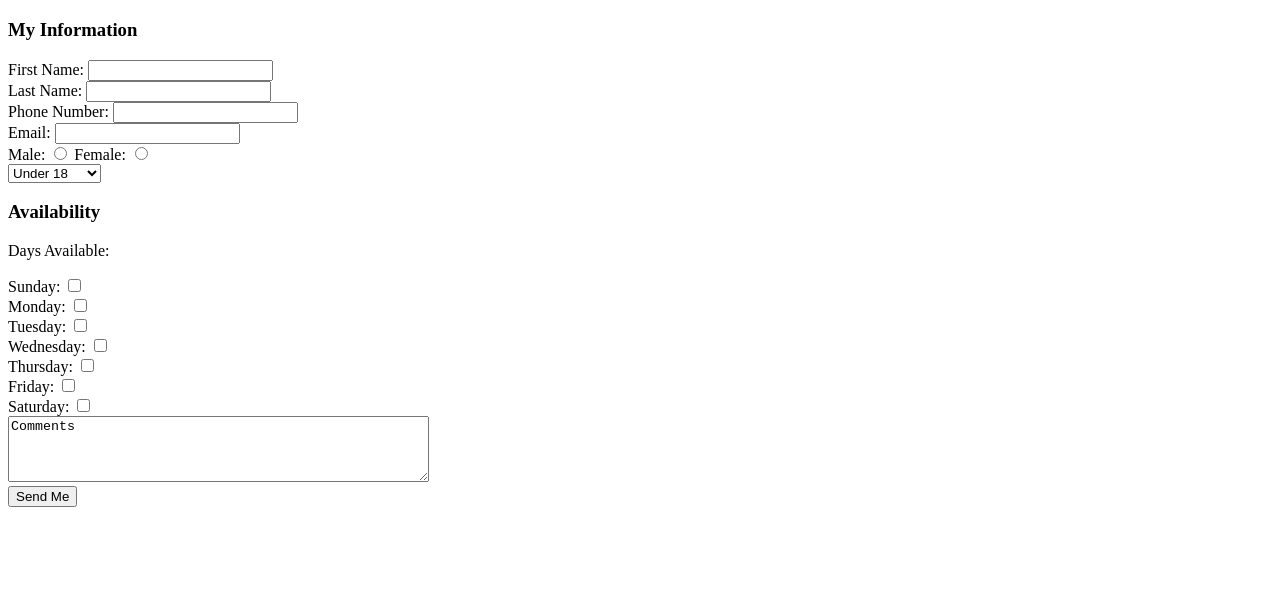
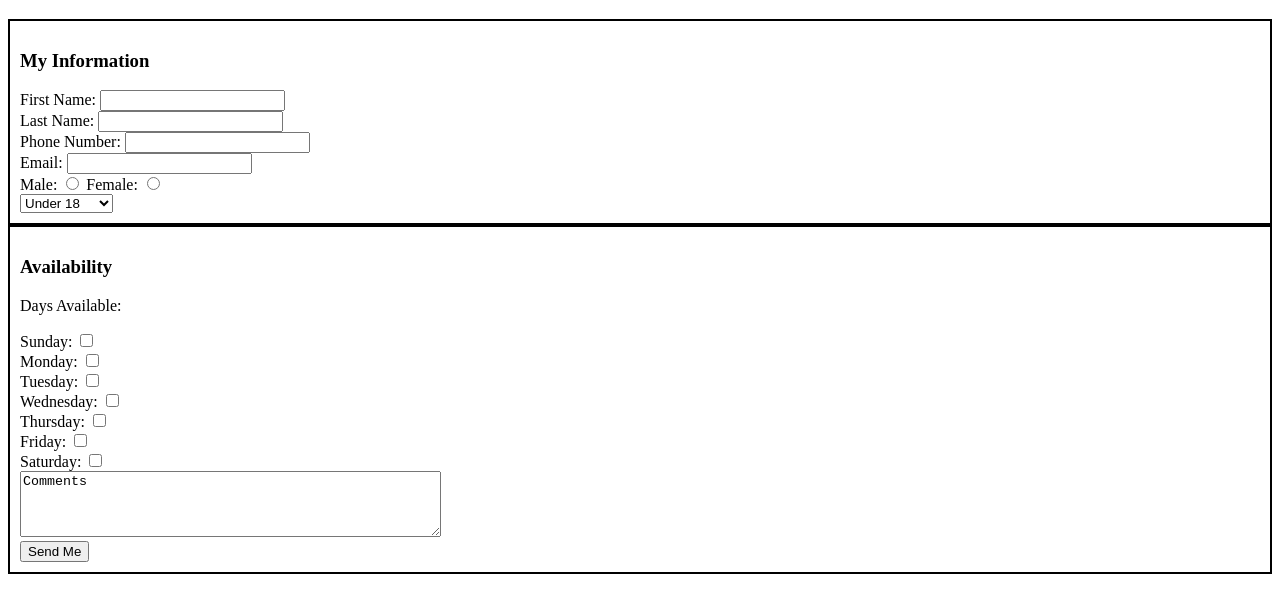
Before and after one commit to dpowers3/ITMD361Lab4, a plain HTML site: page index.html in a window 1280 px wide. Shown: the part 61-674 px from the top of the page. Drawn offline with Linux system fonts and the light colour scheme.

Commit message:
added border and padding to both div sections of page

```diff
--- a/index.html
+++ b/index.html
@@ -9,7 +9,7 @@
 <body>
 	<form action = "http://bloomingdale.sat.iit.edu/kriedan/lab3formscript.php" method="post">
 	<h1>Voluenteer Form</h1>
-	<div >
+	<div style="padding: 10px;border:2px solid">
 		<h3>My Information</h3>
 		<div class="FirstName" >
 			<label>First Name: <input type="text" name="first_name_field" ></label>
@@ -39,7 +39,7 @@
 			</select>
 		</div>
 	</div>
-	<div>
+	<div style="padding: 10px;border:2px solid">
 		<h3>Availability</h3>
 		<div class="Availability">
 			<p>Days Available: </p>
```
